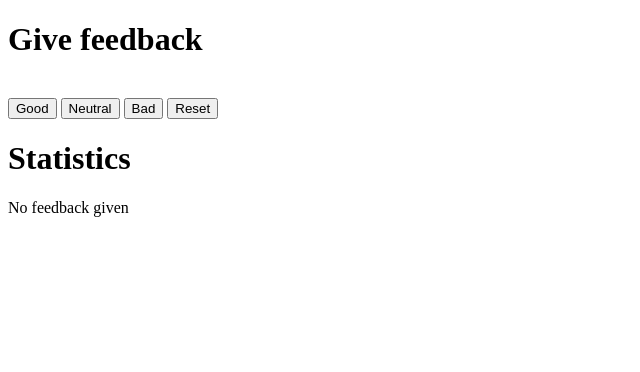
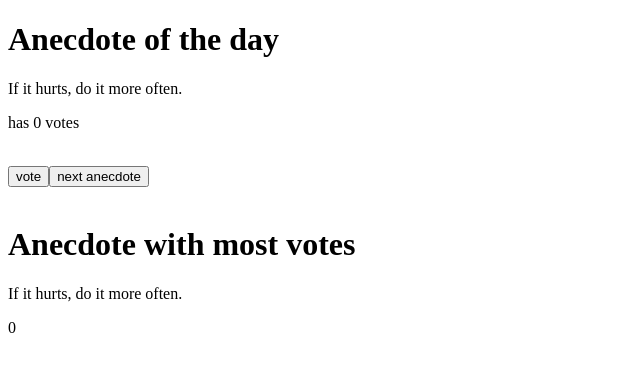
Before and after one commit to ManueL20246/fullstack, a React (Vite) app in the folder part1/courseinfo/: page / in a window 1280 px wide. Shown: the top 372 px of the page, without its empty margins (0-640 px from the left). Built offline with nearby package versions, Linux system fonts and the light colour scheme.

Commit message:
exercice1.12...1.14 de unicafe (anecdotes)

```diff
--- a/part1/courseinfo/src/App.jsx
+++ b/part1/courseinfo/src/App.jsx
@@ -1,83 +1,41 @@
-import { useState } from "react"
-
-const Display = (props) => <h1>{props.name}</h1>
-
-const StatisticLine = (props) => {
-  return (
-    <tr>
-      <td>{props.text}</td>
-      <td>{props.value}</td>
-    </tr>
-  )
-}
-
-const Statistics = (props) => {
-  if (props.value1 === 0 && props.value2 === 0 && props.value3 === 0) {
-    return (
-      <div>
-        <p>No feedback given</p>
-      </div>
-    )
-  }
-  return (
-    <div>
-      <table border={0}>
-        <tbody>
-          <StatisticLine text="Good" value={props.value1} />
-          <StatisticLine text="Neutral" value={props.value2} />
-          <StatisticLine text="Bad" value={props.value3} />
-          <StatisticLine text="All" value={props.total} />
-          <StatisticLine text="Average" value={props.ave} />
-          <StatisticLine text="Positive" value={`${props.positive} %`}/>
-        </tbody>
-      </table>
-    </div>
-  )
-}
-
-const Button = (props) => {
-  const {handleClick, text} = props
-  //console.log('props value is', props)
-  return (
-    <button onClick={handleClick}>
-      {text}
-    </button>
-  )
-}
+import { useState } from 'react'
 
 const App = () => {
-  const [good, setGood] = useState(0)
-  const [neutral, setNeutral] = useState(0)
-  const [bad, setBad] = useState(0)
+  const anecdotes = [
+    'If it hurts, do it more often.',
+    'Adding manpower to a late software project makes it later!',
+    'The first 90 percent of the code accounts for the first 10 percent of the development time...The remaining 10 percent of the code accounts for the other 90 percent of the development time.',
+    'Any fool can write code that a computer can understand. Good programmers write code that humans can understand.',
+    'Premature optimization is the root of all evil.',
+    'Debugging is twice as hard as writing the code in the first place. Therefore, if you write the code as cleverly as possible, you are, by definition, not smart enough to debug it.',
+    'Programming without an extremely heavy use of console.log is same as if a doctor would refuse to use x-rays or blood tests when diagnosing patients.'
+  ]
 
-  const sum = good+neutral+bad
-  let avg = (good-bad)/sum
-  let pos = (good/sum)*100
+  const tab = Array(anecdotes.length)
+  const [selected, setSelected] = useState(0)
+  const [votes, setVotes] = useState(tab.fill(0))
 
-  const handleGoodClick = () => setGood(good + 1)
-  const handleNeutralClick = () => setNeutral(neutral + 1)
-  const handleBadClick = () => setBad(bad + 1)
-  const handleAverage = () => {
-    if (good === 0 && neutral === 0 && bad === 0){
-      return avg = 0, pos = 0
-    }
-    return avg
+  const handleAnecdoteClick = () => {
+    const random = Math.floor(Math.random() * anecdotes.length)
+    setSelected(random)
   }
-  const setToZero = () => {
-    setGood(0)
-    setNeutral(0)
-    setBad(0)
+
+  const handleVoteClick = () => {
+    const copy = [...votes]
+    copy[selected] += 1
+    setVotes(copy)
   }
 
   return (
     <div>
-      <Display name="Give feedback"/><br></br>
-      <Button handleClick={handleGoodClick} text="Good"/>&nbsp;
-      <Button handleClick={handleNeutralClick} text="Neutral"/>&nbsp;
-      <Button handleClick={handleBadClick} text="Bad"/>&nbsp;
-      <Button handleClick={setToZero} text="Reset"/><br></br>
-      <Display name="Statistics"/>
-      <Statistics value1={good} value2={neutral} value3={bad} total={sum} ave={handleAverage()} positive={pos}/>
+      <h1>Anecdote of the day</h1>
+      <p>{anecdotes[selected]}</p>
+      <p>has {votes[selected]} votes</p><br></br>
+      <button onClick={handleVoteClick}>vote</button>
+      <button onClick={handleAnecdoteClick}>next anecdote</button><br></br><br></br>
+      <h1>Anecdote with most votes</h1>
+      <p>{anecdotes[votes.indexOf(Math.max(...votes))]}</p>
+      <p>{Math.max(...votes)}</p>
     </div>
   )
 }
```
